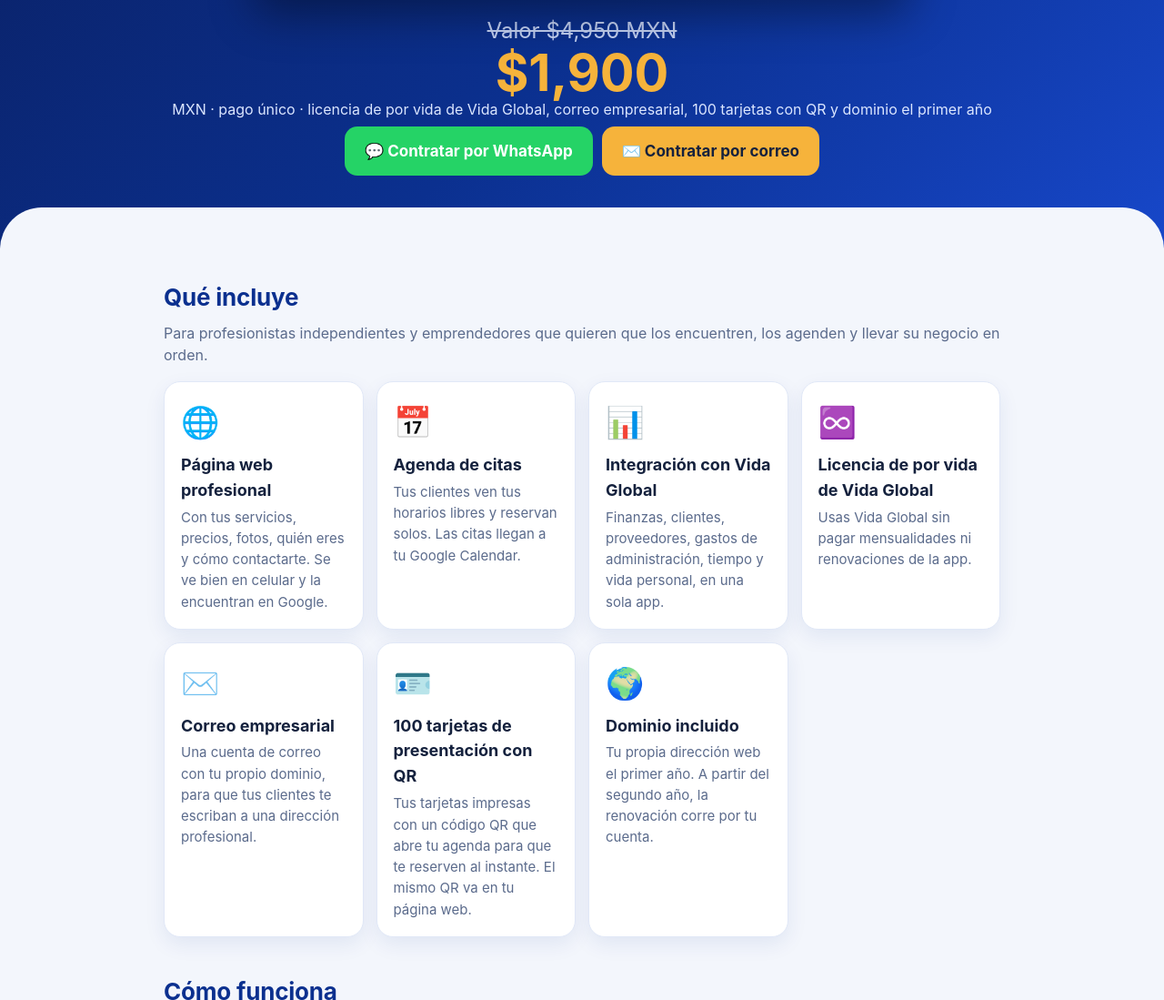
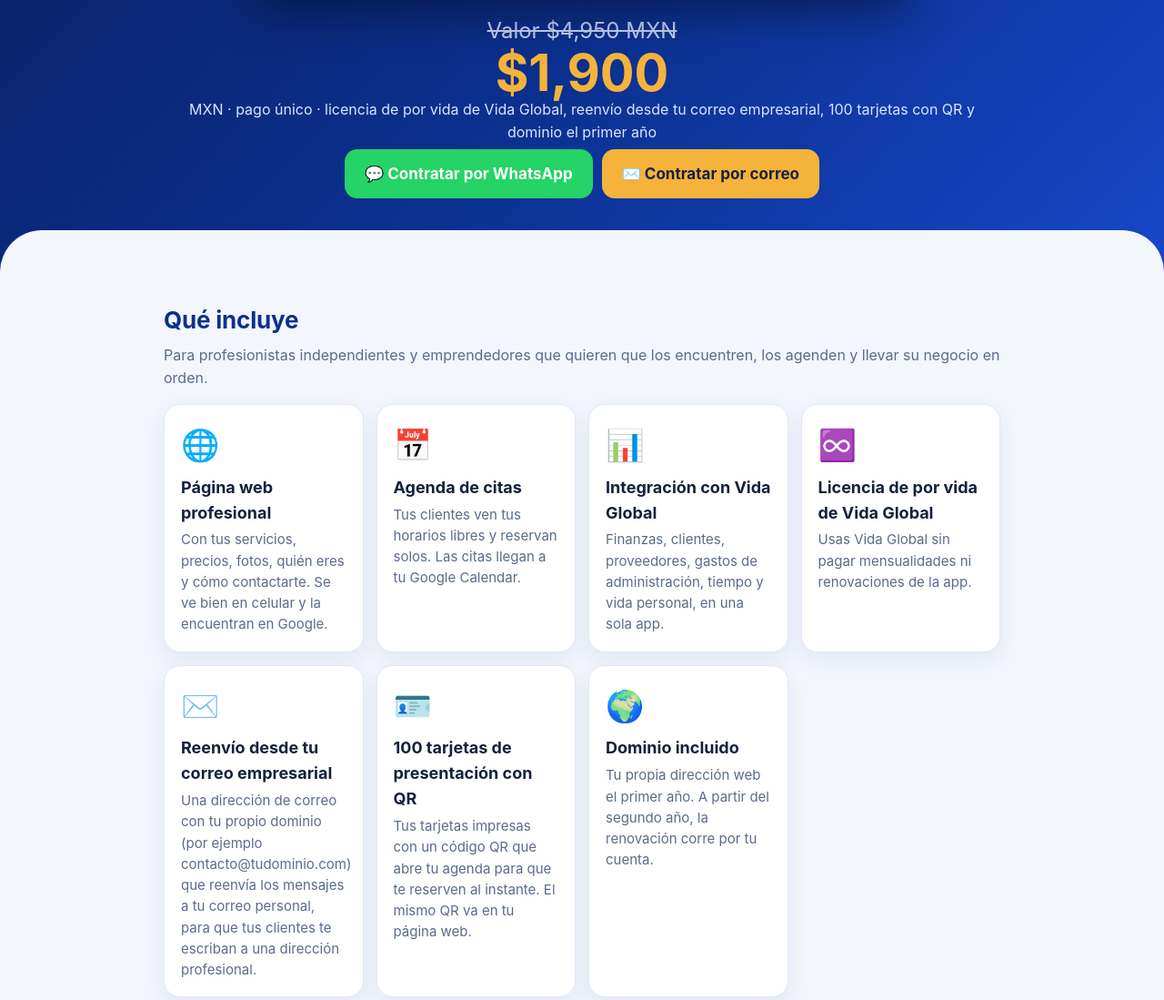
Before and after one commit to Luisenriqueeuro/viglo, a plain HTML site: page emprendedores.html in a window 1280 px wide. Shown: the part 688-1787 px from the top of the page at 91% size. Drawn offline with Linux system fonts and the light colour scheme; no server answers.

Commit message:
Add files via upload

```diff
--- a/emprendedores.html
+++ b/emprendedores.html
@@ -21,7 +21,7 @@
 <h1>Plan Emprendedor</h1>
 <p>Tu página web profesional, tu agenda de citas y el control de tu negocio con Vida Global. Todo en un solo paquete.</p>
 <div style="position:relative;max-width:720px;margin:0 auto"><video id="vidEmp" src="video-emprendedor.mp4#t=0.5" playsinline preload="metadata" style="width:100%;aspect-ratio:16/9;border-radius:14px;background:#0b308f;display:block;cursor:pointer" title="Video del Plan Emprendedor"></video><button id="vidPlay" type="button" aria-label="Reproducir video" style="position:absolute;left:50%;top:80%;transform:translate(-50%,-50%);width:76px;height:76px;border-radius:50%;border:0;background:rgba(246,179,59,.96);box-shadow:0 10px 30px rgba(0,0,0,.4);cursor:pointer;display:flex;align-items:center;justify-content:center"><svg width="38" height="38" viewBox="0 0 24 24" fill="#14213d" style="margin-left:6px"><path d="M8 5v14l11-7z"/></svg></button></div><script>(function(){var v=document.getElementById("vidEmp"),b=document.getElementById("vidPlay");b.onclick=function(){v.currentTime=0;v.play()};v.addEventListener("play",function(){b.style.display="none";v.controls=true});v.addEventListener("ended",function(){b.style.display="flex";v.controls=false});v.addEventListener("click",function(){if(!v.controls)b.onclick()})})()</script>
-<div class="precio"><s>Valor $4,950 MXN</s><b>$1,900</b><span style="color:#dbe6ff">MXN · pago único · licencia de por vida de Vida Global, correo empresarial, 100 tarjetas con QR y dominio el primer año</span></div>
+<div class="precio"><s>Valor $4,950 MXN</s><b>$1,900</b><span style="color:#dbe6ff">MXN · pago único · licencia de por vida de Vida Global, reenvío desde tu correo empresarial, 100 tarjetas con QR y dominio el primer año</span></div>
 <div style="display:flex;gap:10px;justify-content:center;flex-wrap:wrap"><a class="btn" style="background:#25d366;color:#fff;box-shadow:none" href="https://wa.me/522221209030?text=Hola%2C%20quiero%20contratar%20el%20Plan%20Emprendedor%20de%20ViGlo." target="_blank" rel="noopener">💬 Contratar por WhatsApp</a><a class="btn" style="background:#f6b33b;color:#14213d;box-shadow:none" href="mailto:info@vigloapp.com?subject=Quiero%20el%20Plan%20Emprendedor&body=Hola%2C%20quiero%20contratar%20el%20Plan%20Emprendedor.%0ANombre%3A%0AProfesi%C3%B3n%20o%20negocio%3A%0ATel%C3%A9fono%3A">✉️ Contratar por correo</a></div>
 </div></section>
 
@@ -32,7 +32,7 @@
 <div class="it"><i>📅</i><h3>Agenda de citas</h3><p>Tus clientes ven tus horarios libres y reservan solos. Las citas llegan a tu Google Calendar.</p></div>
 <div class="it"><i>📊</i><h3>Integración con Vida Global</h3><p>Finanzas, clientes, proveedores, gastos de administración, tiempo y vida personal, en una sola app.</p></div>
 <div class="it"><i>♾️</i><h3>Licencia de por vida de Vida Global</h3><p>Usas Vida Global sin pagar mensualidades ni renovaciones de la app.</p></div>
-<div class="it"><i>✉️</i><h3>Correo empresarial</h3><p>Una cuenta de correo con tu propio dominio, para que tus clientes te escriban a una dirección profesional.</p></div>
+<div class="it"><i>✉️</i><h3>Reenvío desde tu correo empresarial</h3><p>Una dirección de correo con tu propio dominio (por ejemplo contacto@tudominio.com) que reenvía los mensajes a tu correo personal, para que tus clientes te escriban a una dirección profesional.</p></div>
 <div class="it"><i>🪪</i><h3>100 tarjetas de presentación con QR</h3><p>Tus tarjetas impresas con un código QR que abre tu agenda para que te reserven al instante. El mismo QR va en tu página web.</p></div>
 <div class="it"><i>🌍</i><h3>Dominio incluido</h3><p>Tu propia dirección web el primer año. A partir del segundo año, la renovación corre por tu cuenta.</p></div>
 </div></section>
```
Also changed, not shown: guia-comisionista.html (+3 -3 lines).
